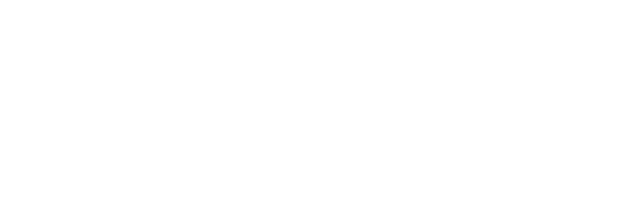
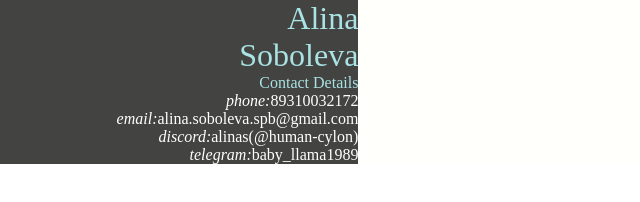
Before and after one commit to human-cylon/rsschool-cv, a plain HTML site: page index.html in a window 1280 px wide. Shown: the whole page, without its empty margins (0-640 px from the left). Drawn offline with Linux system fonts and the light colour scheme.

Commit message:
feat: add name and contact details

```diff
--- a/index.html
+++ b/index.html
@@ -1,4 +1,4 @@
-<!DOCTYPE html>
+<!doctype html>
 <html lang="en">
 <head>
     <meta charset="UTF-8">
@@ -7,6 +7,20 @@
     <title>CV Alina Soboleva</title>
 </head>
 <body>
-
+    <div class="container">
+        <aside class="aside">
+            <p class="aside__heading name">Alina</p>
+            <p class="aside__heading name">Soboleva</p>
+            <section class="contact-information">
+                <p class="aside__heading">Contact Details</p>
+                <ul>
+                    <li><em>phone:</em>89310032172</li>
+                    <li><em>email:</em>alina.soboleva.spb@gmail.com</li>
+                    <li><em>discord:</em>alinas(@human-cylon)</li>
+                    <li><em>telegram:</em>baby_llama1989</li>
+                </ul>
+            </section>
+        </aside>
+    </div>
 </body>
 </html>
--- a/style.css
+++ b/style.css
@@ -0,0 +1,30 @@
+* {
+    margin: 0;
+    padding: 0;
+    box-sizing: border-box;
+}
+
+.container {
+    width: 64rem;
+    background-color: #FFFFFB;
+    color: #434342;
+}
+
+.aside {
+    width: 35%;
+    background-color: #434342;
+    color: #FFFFFB;
+    text-align: right;
+}
+
+.aside__heading {
+    color: #A9E3E3;
+}
+
+.aside-text {
+
+}
+
+.name {
+    font-size: 2rem;
+}
```
